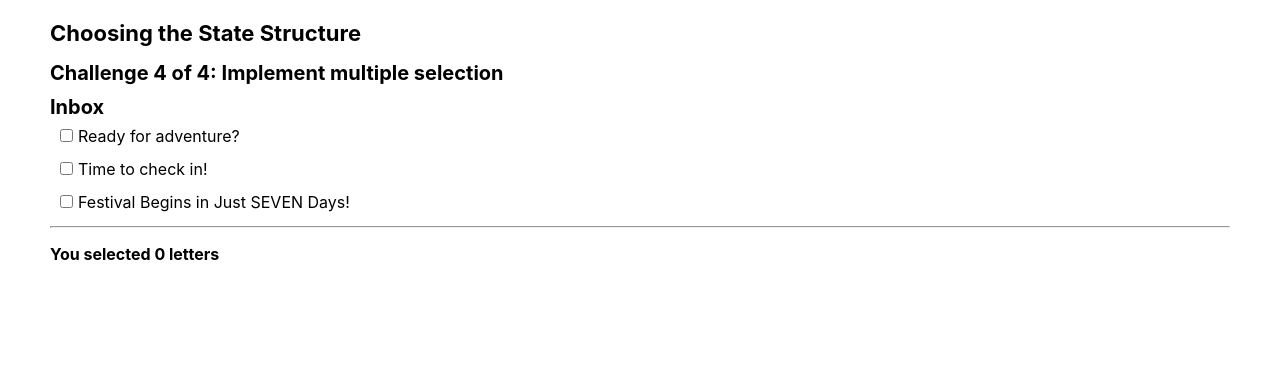
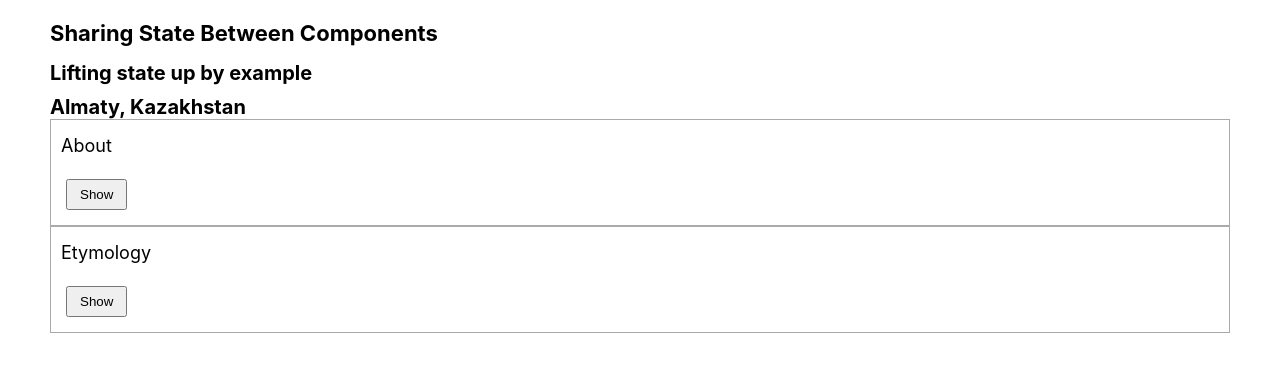
Before and after one commit to VladimirovMario/Sandbox, a React (Create React App) app in the folder 01. React documentation/02. Learn React/03. Managing State/: page / in a window 1280 px wide. Shown: the top 372 px of the page. Built offline with nearby package versions, Linux system fonts and the light colour scheme.

Commit message:
Lifting state up by example

```diff
--- a/01. React documentation/02. Learn React/03. Managing State/src/App.js
+++ b/01. React documentation/02. Learn React/03. Managing State/src/App.js
@@ -1,11 +1,13 @@
-import ChoosingTheStateStructure from './components/ChoosingTheStateStructure/ChoosingTheStateStructure';
+import SharingStateBetweenComponents from './components/SharingStateBetweenComponents/SharingStateBetweenComponents';
+// import ChoosingTheStateStructure from './components/ChoosingTheStateStructure/ChoosingTheStateStructure';
 // import ReactingToInputWithState from './components/ReactingToInputWithState/ReactingToInputWithState';
 import './App.css';
 
 function App() {
   return (
     <div className="container">
-      <ChoosingTheStateStructure />
+      <SharingStateBetweenComponents />
+      {/* <ChoosingTheStateStructure /> */}
       {/* <ReactingToInputWithState /> */}
     </div>
   );
--- /dev/null
+++ b/01. React documentation/02. Learn React/03. Managing State/src/components/SharingStateBetweenComponents/LiftingStateUpByExample/LiftingStateUpByExample.js
@@ -0,0 +1,43 @@
+import { useState } from 'react';
+
+export default function LiftingStateUpByExample() {
+  return (
+    <>
+      <h2>Lifting state up by example</h2>
+      <Accordion />
+    </>
+  );
+}
+
+function Accordion() {
+  return (
+    <>
+      <h2>Almaty, Kazakhstan</h2>
+      <Panel title="About">
+        With a population of about 2 million, Almaty is Kazakhstan's largest
+        city. From 1929 to 1997, it was its capital city.
+      </Panel>
+      <Panel title="Etymology">
+        The name comes from <span lang="kk-KZ">алма</span>, the Kazakh word for
+        "apple" and is often translated as "full of apples". In fact, the region
+        surrounding Almaty is thought to be the ancestral home of the apple, and
+        the wild <i lang="la">Malus sieversii</i> is considered a likely
+        candidate for the ancestor of the modern domestic apple.
+      </Panel>
+    </>
+  );
+}
+
+function Panel({ title, children }) {
+  const [isActive, setIsActive] = useState(false);
+
+  return (
+    <section className="panel">
+      <h3>{title}</h3>
+      {isActive
+      ? (<p>{children}</p>)
+      : (<button onClick={() => setIsActive(true)}>Show</button>)
+      }
+    </section>
+  );
+}
--- /dev/null
+++ b/01. React documentation/02. Learn React/03. Managing State/src/components/SharingStateBetweenComponents/SharingStateBetweenComponents.js
@@ -0,0 +1,10 @@
+import LiftingStateUpByExample from './LiftingStateUpByExample/LiftingStateUpByExample';
+
+export default function SharingStateBetweenComponents() {
+  return (
+    <>
+      <h1>Sharing State Between Components</h1>
+      <LiftingStateUpByExample />
+    </>
+  );
+}
--- a/01. React documentation/02. Learn React/03. Managing State/src/index.css
+++ b/01. React documentation/02. Learn React/03. Managing State/src/index.css
@@ -18,12 +18,14 @@
 }
 
 h2 {
-  margin-top: 0;
+  margin-top: 10px;
+  margin-bottom: 0;
   font-size: 20px;
 }
 
 h3 {
-  margin-top: 0;
+  margin-top: 5px;
+  font-weight: normal;
   font-size: 18px;
 }
 
@@ -69,21 +71,17 @@
   cursor: pointer;
 }
 
+img {
+  width: 120px;
+  height: 120px;
+}
+
 .container {
   margin: 0 auto;
   max-width: 1180px;
 }
 
-h2 {
-  margin-top: 10px;
-  margin-bottom: 0;
+.panel {
+  padding: 10px;
+  border: 1px solid #aaa;
 }
-h3 {
-  margin-top: 5px;
-  font-weight: normal;
-  font-size: 100%;
-}
-img {
-  width: 120px;
-  height: 120px;
-}
```
